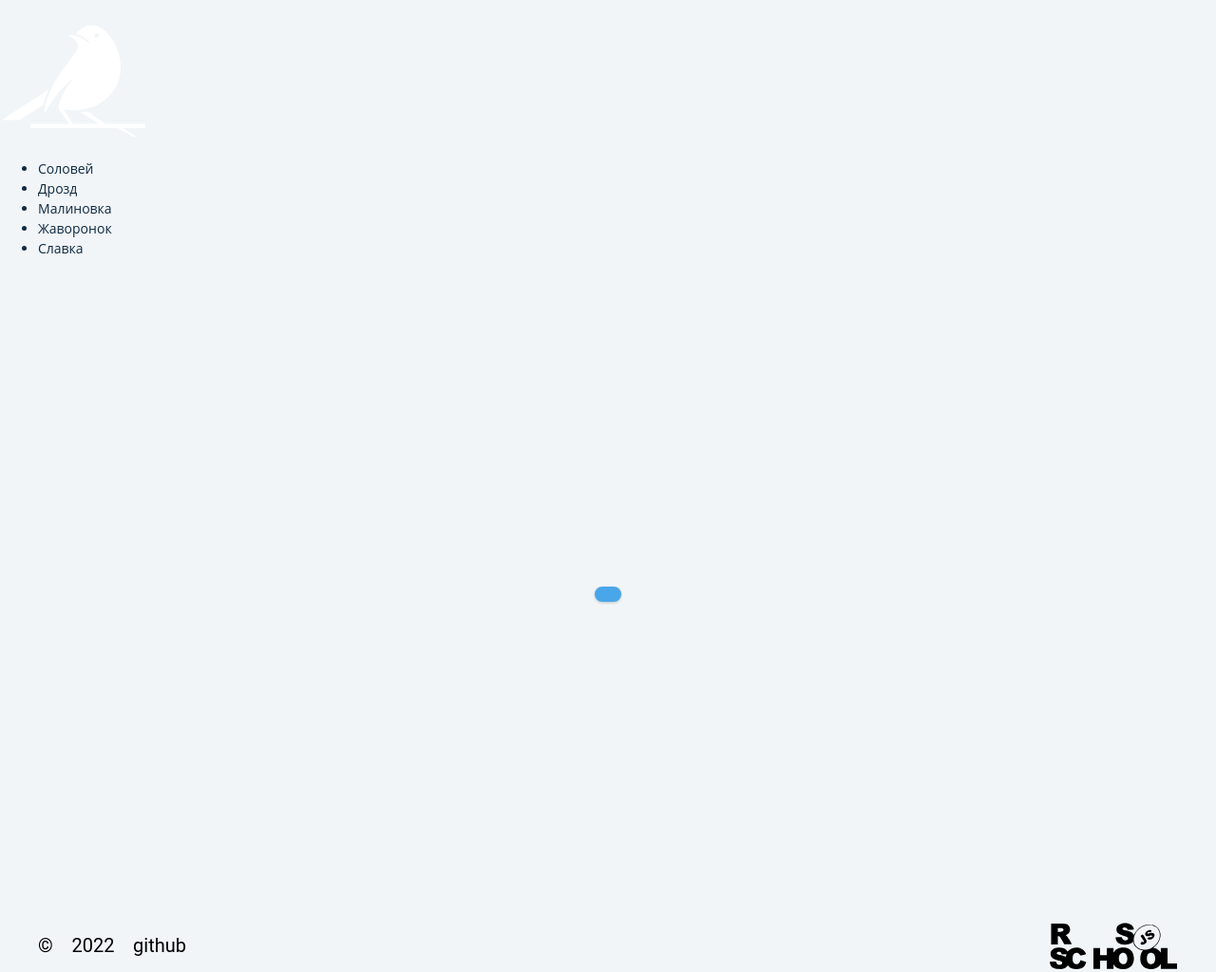
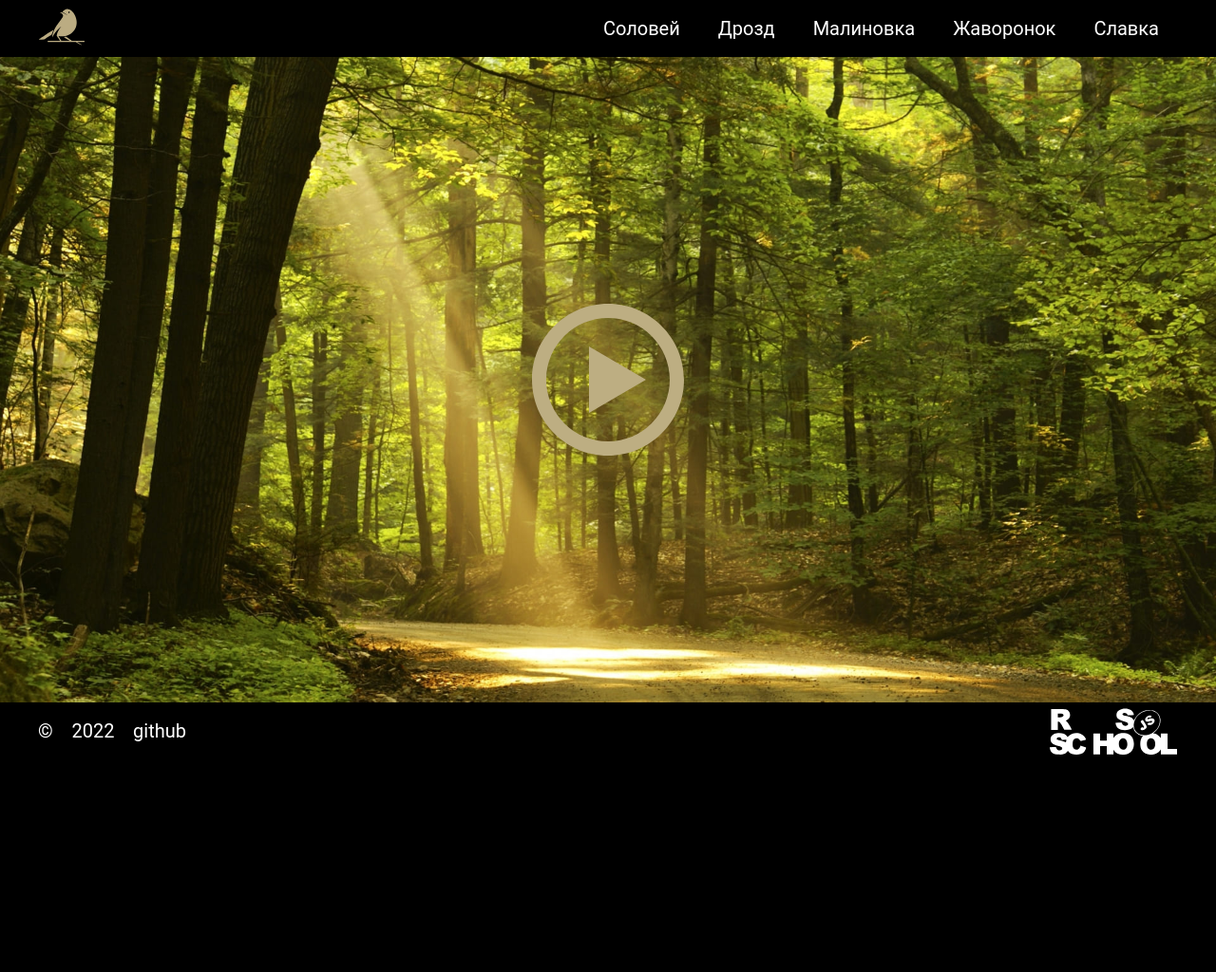
Before and after one commit to pini86/JSFEPRESCHOOL, a plain HTML site: page js30#1.1-eco-sounds/index.html in a window 1280 px wide. Shown: the whole page at 95% size. After the commit the page ends 800 px from the top, so only its background shows below. Drawn offline with Linux system fonts and the light colour scheme.

Commit message:
Repair eco sound
Repair eco-sound

```diff
--- a/js30#1.1-eco-sounds/assets/css/style.css
+++ b/js30#1.1-eco-sounds/assets/css/style.css
@@ -10,76 +10,127 @@ body {
   padding: 0;
   margin: 0;
   min-width: 320px;
-  font-family: "Open Sans", sans-serif;
-  background: hsl(210, 36%, 96%);
-  color: hsl(209, 61%, 16%);
-  line-height: 1.5;
-  font-size: 0.875rem;
+  background-color: #000;
 }
 
+.header {
+  width: 100%;
+  background-color: #000;
+  margin: 0 auto;
+  height: 60px;
+}
+/*
 .container {
-  width: 90vw;
-  max-width: 60em;
-  margin: 0 auto;
-  text-align: center;
+  width: calc(100% - 40px);
+  max-width: 1920px;
+}
+*/
+.header-container {
+ /* width: 100%;
+  max-width: 1920px;*/
+  position: relative;
+  display: flex;
+  justify-content: space-between;
+  align-items: center;
+  padding: 5px 20px;
+  margin-left: 20px;
+  margin-right: 20px;
+  height: 60px;
 }
 
-.header-container {
-  height: auto;
-  margin-top: 20px;
+.nav {
+  margin-left: auto;
 }
 
-.switch-lng{
+.nav-list {
+  height: 50px;
+  display: flex;
+  justify-content: space-between;
+  align-items: center;
+  list-style: none;
+}
+
+.nav-item {
+  font-family: 'Roboto', sans-serif;
+  font-size: 20px;
+  line-height: 2;
+  color: #fff;
+  padding: 0 20px;
+  font-size: 20px;
   cursor: pointer;
+  line-height: 50px;
+  transition: 0.5s;
+}
+
+.nav-item:hover {
+  color: #bdae82;
+}
+
+.nav-item.active {
+  filter: invert(26%) sepia(15%) saturate(638%) hue-rotate(7deg) brightness(92%)
+  contrast(87%);
+}
+.nav-itemюactive: :hover{
+  filter:none;
+}
+
+.logo {
+  width: 50px;
+  height: 50px;
+  padding: 0;
+  transition: 0.5s;
+  transition-property: color;
+  transition-duration: 1s;
+  background-size: contain;
+}
+
+.logo:hover {
+  filter: invert(26%) sepia(15%) saturate(638%) hue-rotate(7deg) brightness(92%)
+  contrast(87%);
 }
 
 .main {
   width: 100%;
+  background-image: url("../img/forest.jpg");
+  background-size: cover;
   height: calc(100vh - 120px);
   display: flex;
   justify-content: center;
   align-items: center;
+  transition: background-image 1s;
+ }
+
+.play {
+  background-image: url("../svg/play.svg");
+  width: 160px;
+  height: 160px;
+  padding: 0;
+  background-size: cover;
+  background-color: transparent;
+  border: 0;
+  transition: .5s;
 }
 
-.imageHero {
-  display: block;
-  margin: 0 auto;
+.pause {
+  width: 160px;
+  height: 160px;
+  padding: 0;
+  background-image: url("../svg/pause.svg");
+  background-size: cover;
+  background-color: transparent;
+  border: 0;
+  transition: .5s;
+}
+.play:focus , .pause:focus{
+  /*border: 0;*/
 }
 
-.content {
-  margin-top: 1rem;
-  color: hsl(210, 22%, 49%);
-  font-size: 1.5rem;
+.play:hover ,.pause:hover {
+  filter: brightness(.85);
 }
 
-.play {
-  margin: 0 auto;
-  text-transform: uppercase;
-  background: #49a6e9;
-  color: #fff;
-  padding: 0.375rem 0.75rem;
-  letter-spacing: 0.25rem;
-  display: block;
-  transition: all 0.3s linear;
-  font-size: 0.875rem;
-  border: 2px solid #49a6e9;
-  cursor: pointer;
-  box-shadow: 0 1px 3px rgba(0, 0, 0, 0.2);
-  border-radius: 0.5rem;
-}
-
-.play:hover {
-  color: #49a6e9;
-  background: hsl(205, 86%, 17%);
-}
-
-.textJoke{
-  font-family: "Open Sans", sans-serif;
-  line-height: 1.5;
-  font-size: 0.875rem;
-  margin-top: 2rem;
-  color: hsl(210, 22%, 49%);
-  font-size: 1.5rem;
+.footer {
+  background-color: #000;
 }
 
 .footer-container {
@@ -95,7 +146,7 @@ body {
 
 .footer-data {
   width: 156px;
-  color: black;
+  color: #fff;
   text-decoration: none;
   font-family: 'Roboto', sans-serif;
   font-size: 20px;
@@ -106,7 +157,7 @@ body {
 
 .github {
   transition: .5s;
-  color: black;
+  color: #fff;
   text-decoration: none;
 }
 
@@ -117,7 +168,6 @@ body {
 .rss {
   width: 135px;
   height: 50px;
-  filter: invert(100%);
   background-size: contain;
   background-repeat: no-repeat;
   background-image: url("../svg/rss.svg");
```
